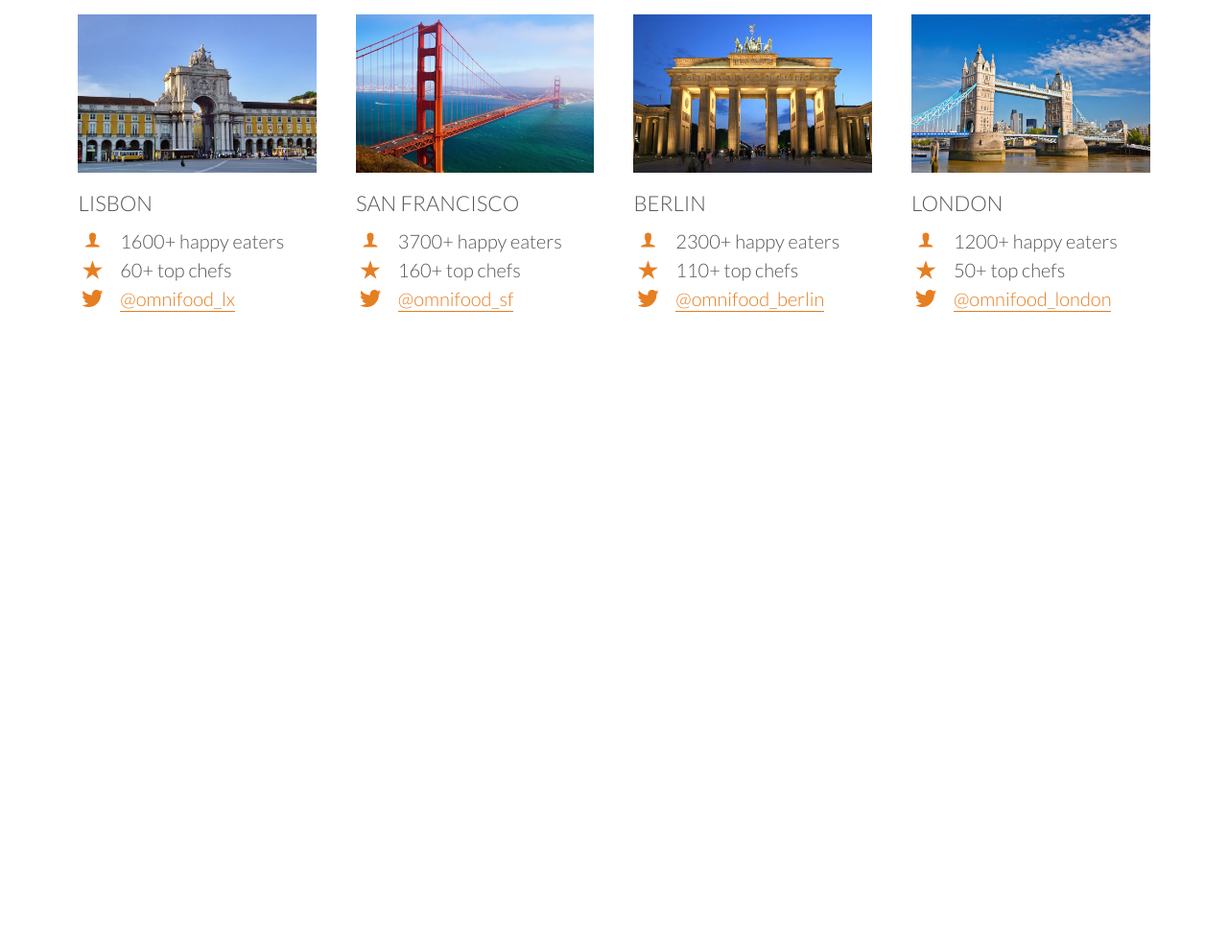
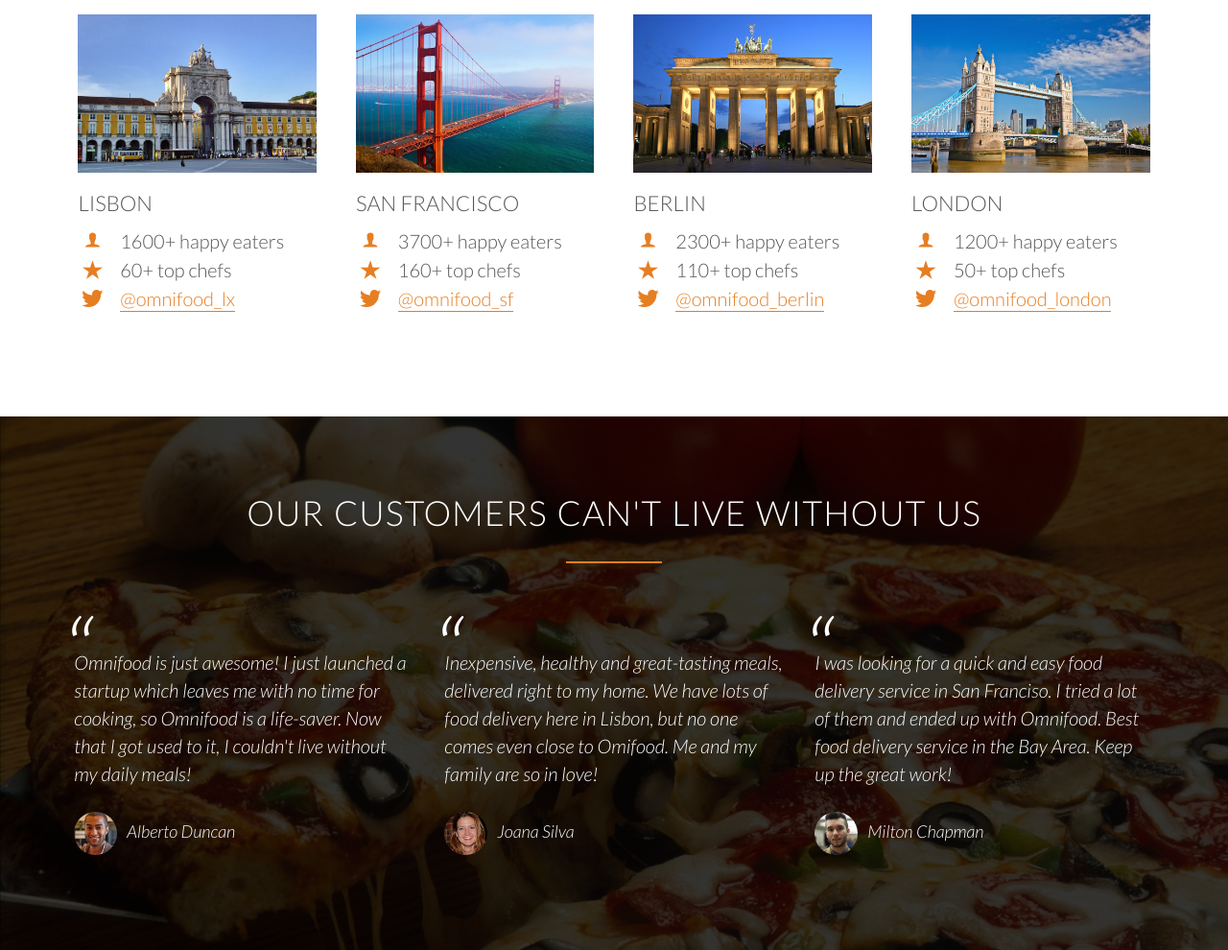
Before and after one commit to SarandaSadiku/Omnifood-Project, a website with bundled scripts: page src/index.html in a window 1280 px wide. Shown: the part 2940-3930 px from the top of the page at 96% size. Before the commit the page ends 3374 px from the top, so only its background shows below. Built offline with nearby package versions, Linux system fonts and the light colour scheme; files whose address does not match are found by name.

Commit message:
testimonials section done

```diff
--- a/src/index.html
+++ b/src/index.html
@@ -201,13 +201,43 @@
         </div>
         <div class="city-feature">
           <i class="ion-social-twitter icon-small"></i>
-          <a href="#">@omnifood_london</a>
+          <a href="#">@omnifood_london
+
+
+
+
+          </a>
         </div>
       </div>
 
     </div>
   </section>
 
+  <section class="section-testimonials">
+    <div class="row">
+      <h2>Our customers can't live without us</h2>
+    </div>
+    <div class="row">
+      <div class="col span-1-of-3">
+        <blockquote>
+          Omnifood is just awesome! I just launched a startup which leaves me with no time for cooking, so Omnifood is a life-saver. Now that I got used to it, I couldn't live without my daily meals!
+          <cite><img src="img/customer-1.jpg" alt="Alberto Duncan">Alberto Duncan</cite>
+        </blockquote>
+      </div>
+      <div class="col span-1-of-3">
+        <blockquote>
+          Inexpensive, healthy and great-tasting meals, delivered right to my home. We have lots of food delivery here in Lisbon, but no one comes even close to Omifood. Me and my family are so in love!
+          <cite><img src="img/customer-2.jpg" alt="Joana Silva">Joana Silva</cite>
+        </blockquote>
+      </div>
+      <div class="col span-1-of-3">
+        <blockquote>
+          I was looking for a quick and easy food delivery service in San Franciso. I tried a lot of them and ended up with Omnifood. Best food delivery service in the Bay Area. Keep up the great work!
+          <cite><img src="img/customer-3.jpg" alt="Milton Chapman">Milton Chapman</cite>
+        </blockquote>
+      </div>
+    </div>
+  </section>
 
 
 
--- a/src/scss/style.scss
+++ b/src/scss/style.scss
@@ -132,6 +132,7 @@ h3{
 header {
   background-image: linear-gradient(rgba(0, 0, 0, 0.7), rgba(0, 0, 0, 0.7)), url(../img/hero.jpg);
   background-size: cover;
+  background-attachment: fixed;
   height: 100vh;
 /*------------HEADINGS----------*/
 
@@ -323,3 +324,43 @@ header {
     }
   }
 }
+
+/***********************
+   SECTION TESTIMONIALS
+************************/
+.section-testimonials{
+  background-image: linear-gradient(rgba(0,0,0,0.8), rgba(0,0,0,0.8)), url(../img/back-customers.jpg);
+  background-size: cover;
+  color: $white-color;
+  background-attachment: fixed;
+
+  blockquote{
+    padding: 2%;
+    font-style: italic;
+    line-height: 145%;
+    position: relative;
+    margin-top: 40px;
+
+    &:before{
+      content:"\201C";
+      font-size: 500%;
+      display: block;
+      position: absolute;
+      top: -5px;
+      left: -5px;
+    }
+
+    cite{
+      font-size: 90%;
+      margin-top: 25px;
+      display: block;
+
+      img{
+        height: 45px;
+        border-radius: 50%;
+        margin-right: 10px;
+        vertical-align: middle;
+      }
+    }
+  }
+}
```
Also changed, not shown: src/css/style.css.
